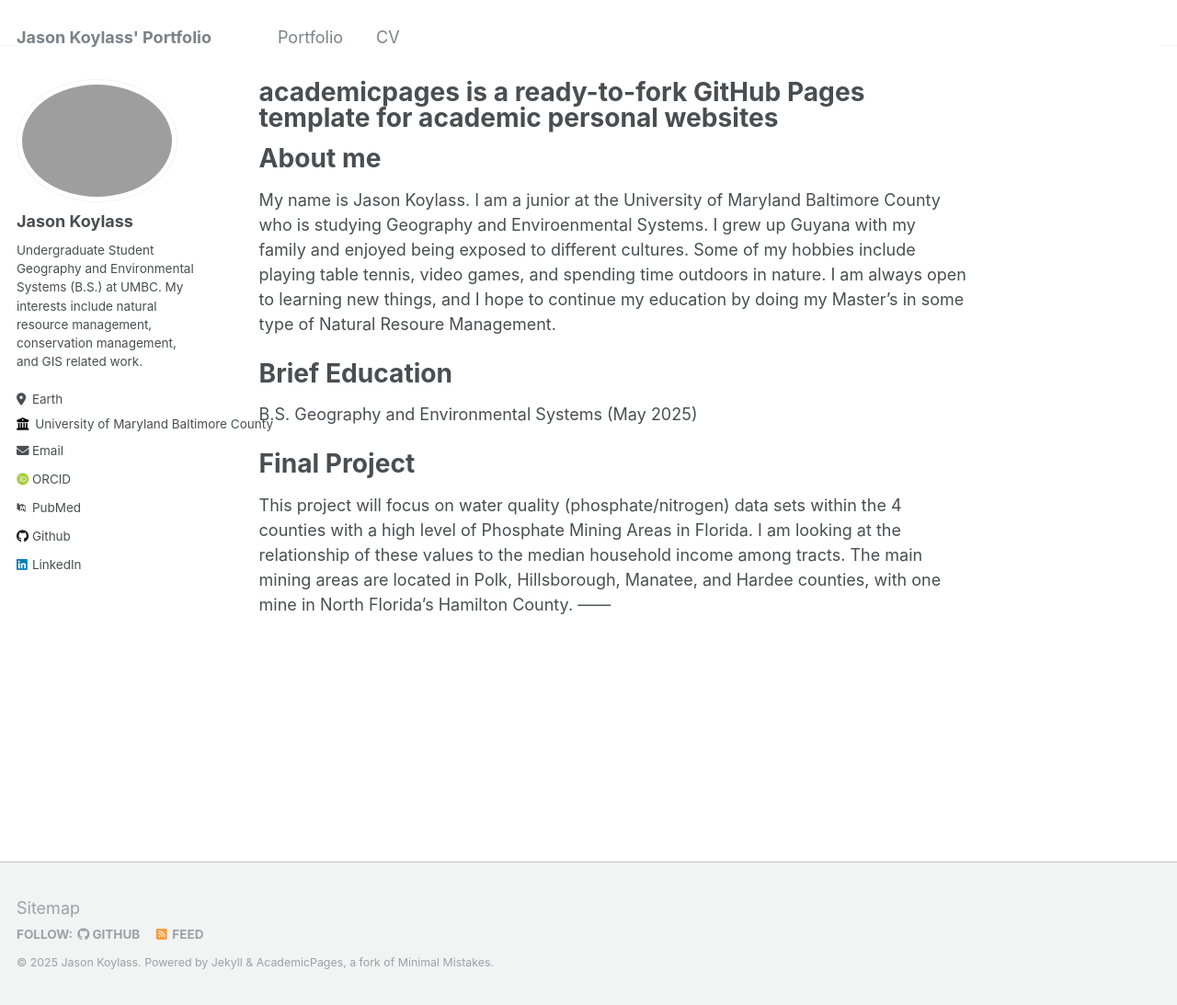
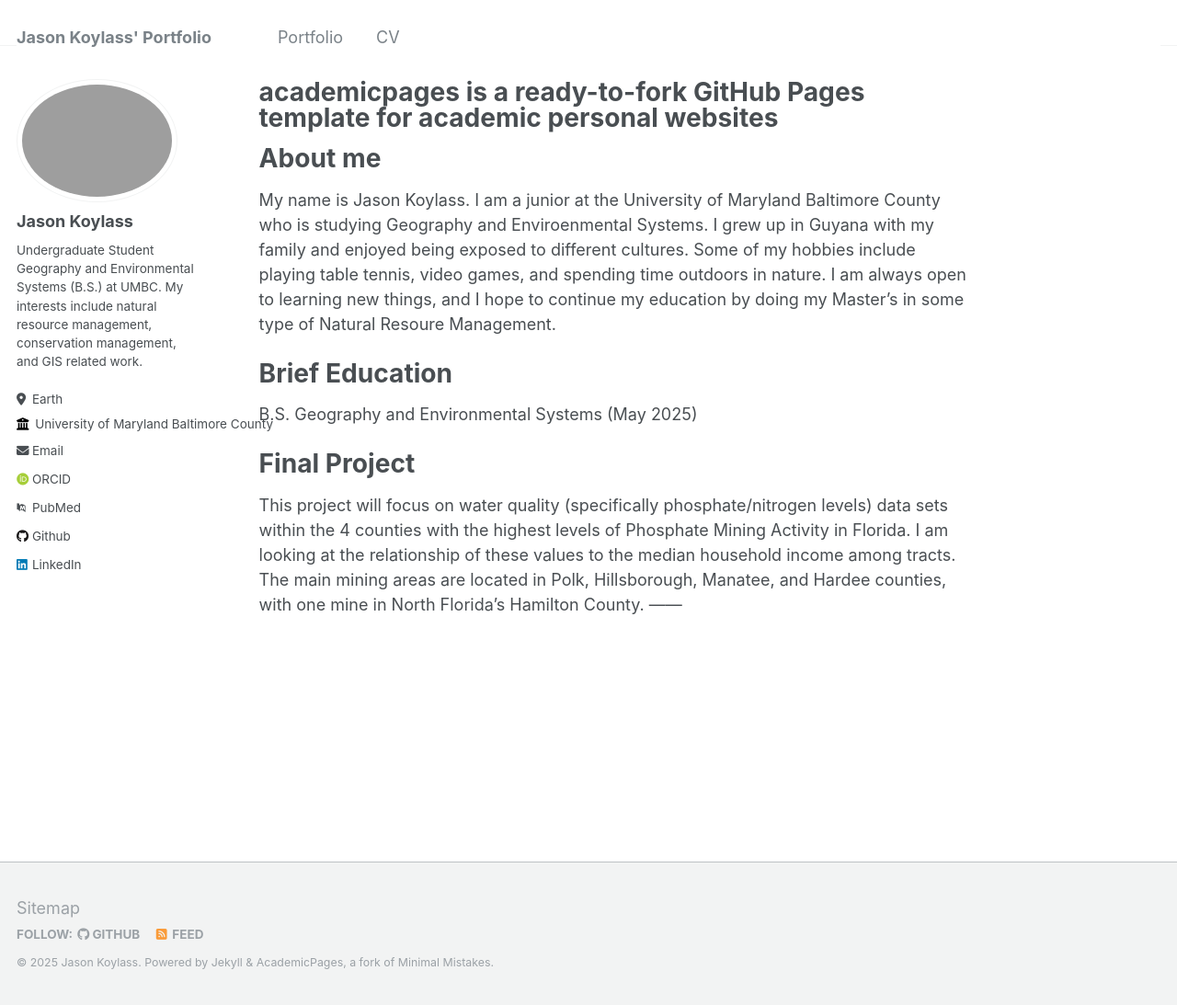
Before and after one commit to Jkoy592/Jkoy592.github.io, a Jekyll site: the page built from _pages/about.md, in a window 1280 px wide and 1093 px high. Shown: the whole window at 92% size. Built offline with Jekyll 4.4.1, drawn with Linux system fonts in a browser that asks for light colours; some web fonts are replaced.

Commit message:
Update about.md

```diff
--- a/_pages/about.md
+++ b/_pages/about.md
@@ -10,7 +10,7 @@ redirect_from:
 
 About me
 ======
-My name is Jason Koylass. I am a junior at the University of Maryland Baltimore County who is studying Geography and Enviroenmental Systems. I grew up Guyana with my family and enjoyed being exposed to different cultures. Some of my hobbies include playing table tennis, video games, and spending time outdoors in nature. I am always open to learning new things, and I hope to continue my education by doing my Master's in some type of Natural Resoure Management.
+My name is Jason Koylass. I am a junior at the University of Maryland Baltimore County who is studying Geography and Enviroenmental Systems. I grew up in Guyana with my family and enjoyed being exposed to different cultures. Some of my hobbies include playing table tennis, video games, and spending time outdoors in nature. I am always open to learning new things, and I hope to continue my education by doing my Master's in some type of Natural Resoure Management.
 
 Brief Education
 ======
@@ -18,5 +18,5 @@ B.S. Geography and Environmental Systems (May 2025)
 
 Final Project
 ======
-This project will focus on water quality (phosphate/nitrogen) data sets within the 4 counties with a high level of Phosphate Mining Areas in Florida. I am looking at the relationship of these values to the median household income among tracts. The main mining areas are located in Polk, Hillsborough, Manatee, and Hardee counties, with one mine in North Florida's Hamilton County.
+This project will focus on water quality (specifically phosphate/nitrogen levels) data sets within the 4 counties with the highest levels of Phosphate Mining Activity in Florida. I am looking at the relationship of these values to the median household income among tracts. The main mining areas are located in Polk, Hillsborough, Manatee, and Hardee counties, with one mine in North Florida's Hamilton County.
 ------
```
